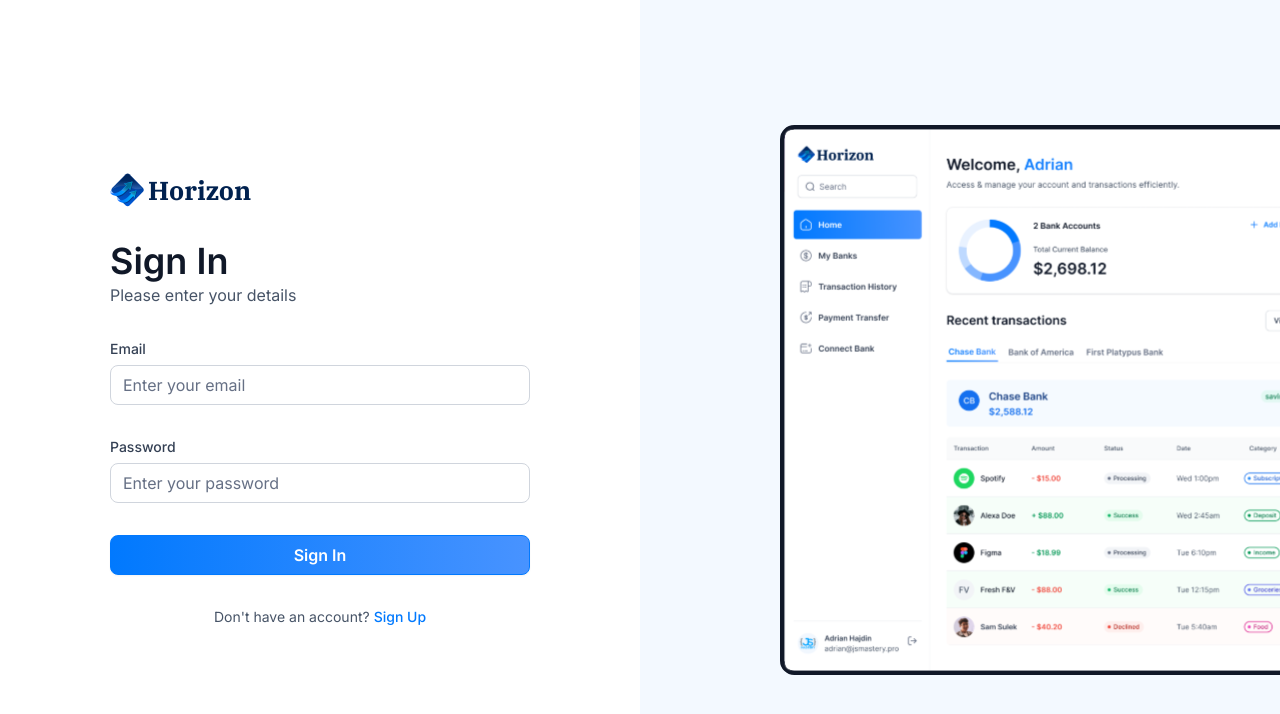
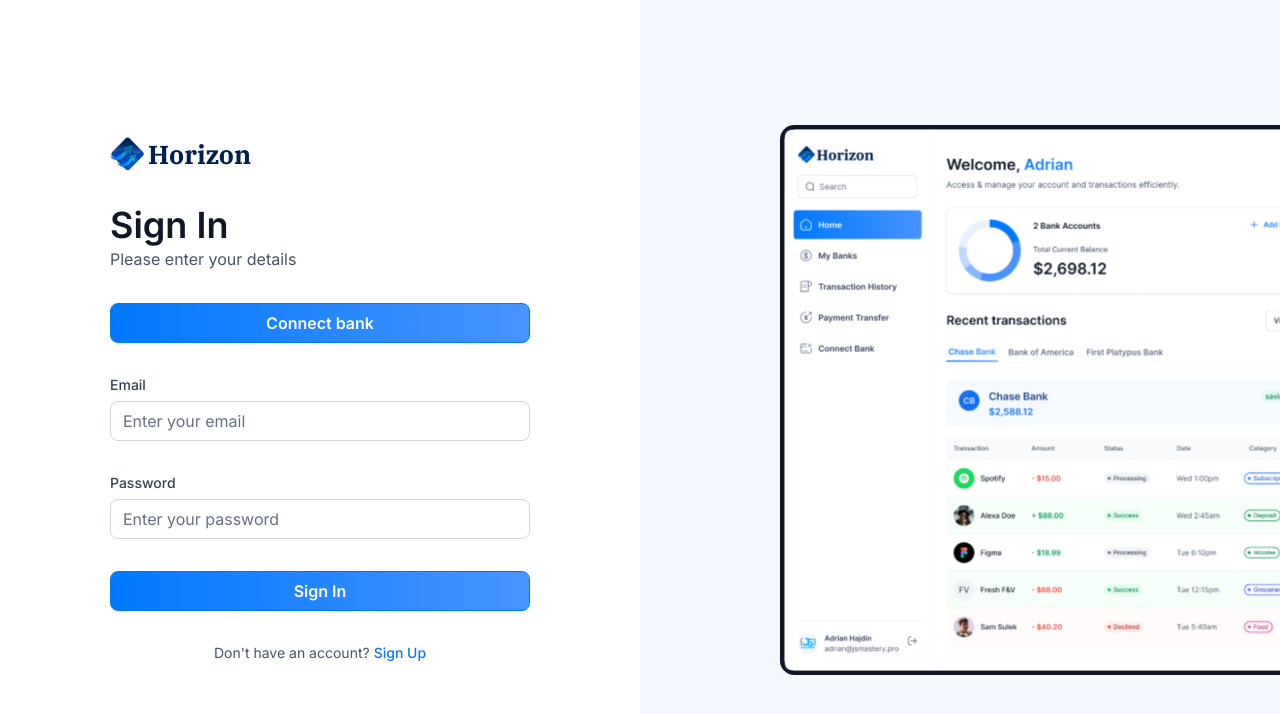
Before and after one commit to bustillos83/fb_banking, a Next.js app: page /sign-in in a window 1280 px wide. Shown: the top 714 px of the page. Built offline with nearby package versions, Linux system fonts and the light colour scheme.

Commit message:
working on Plaid

```diff
--- a/components/AuthForm.tsx
+++ b/components/AuthForm.tsx
@@ -7,7 +7,7 @@
 import { z } from "zod"
 import { zodResolver } from "@hookform/resolvers/zod"
 import { useForm } from "react-hook-form"
-import { Button } from "@/components/button"
+import { Button } from "@/components/ui/button"
 import { Form } from "@/components/ui/form"
 
 import CustomInput from './CustomInput'
@@ -15,6 +15,7 @@
 import { Loader2 } from 'lucide-react'
 import { useRouter } from 'next/navigation'
 import { getLoggedInUser, signIn, signUp } from '@/lib/actions/user.actions'
+import PlaidLink from './PlaidLink'
 
 
 
@@ -100,12 +101,12 @@
 
 
       </header>
-      {user ? (
+      {/* {user ? ( */}
         <div className='flex flex-col gap-4'>
-            {/* {PlaidLink} */}
+            <PlaidLink user={user} variant='primary' />
 
         </div>
-      ):(
+      {/* ):( */}
         <>
         <Form {...form}>
             <form onSubmit={form.handleSubmit(onSubmit)} className="space-y-8">
@@ -187,7 +188,7 @@
         </footer>
 
         </>
-      )}
+      {/* )} */}
     </section>
   )
 }
--- /dev/null
+++ b/components/PlaidLink.tsx
@@ -0,0 +1,54 @@
+import React, { useCallback, useEffect, useState } from 'react'
+import { Button } from './ui/button'
+import { PlaidLinkOnSuccess, PlaidLinkOptions } from 'react-plaid-link'
+import { StyledString } from 'next/dist/build/swc';
+import { useRouter } from 'next/navigation';
+
+const PlaidLink = ({ user, variant }: PlaidLinkProps) => {
+    const router = useRouter();
+    const [token, setToken] = useState('');
+
+    useEffect(() =>{
+        const getLinkToken = async () =>{
+            // const dara = await createLinkToken(user);
+
+            // setToken(data?.linkToken);
+        }
+
+        getLinkToken()
+    },[])
+
+    const onSuccess = useCallback<PlaidLinkOnSuccess>(async (public_token: string) => {
+    //   await exchangePublicToken({
+    //     publicToken: publick_token,
+    //     user
+    //   })
+
+        router.push('/')
+    },[user])
+
+    const config: PlaidLinkOptions ={
+        token,
+        onSuccess
+    }
+  return (
+    <>
+    {variant === 'primary' ? (
+        <Button
+        className='plaidlink-primary'>
+            Connect bank
+        </Button>
+    ): variant === 'ghost' ?(
+        <Button>
+            Connect bank
+        </Button>
+    ): (
+        <Button>
+            Connect bank
+        </Button>
+        )}
+    </>
+  )
+}
+
+export default PlaidLink
```
Also changed, not shown: components/ui/button.tsx (renamed from components/button.tsx).
